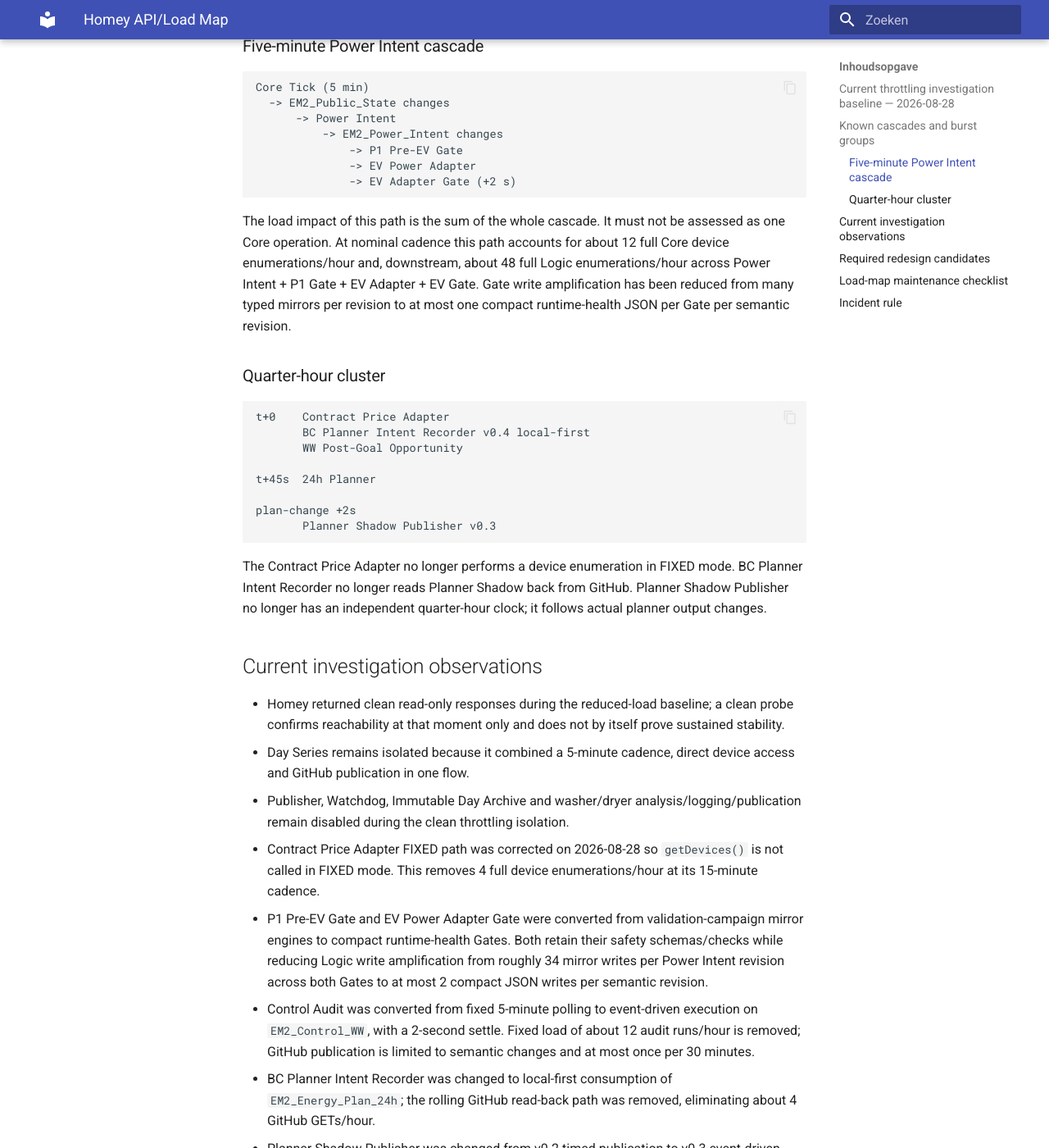
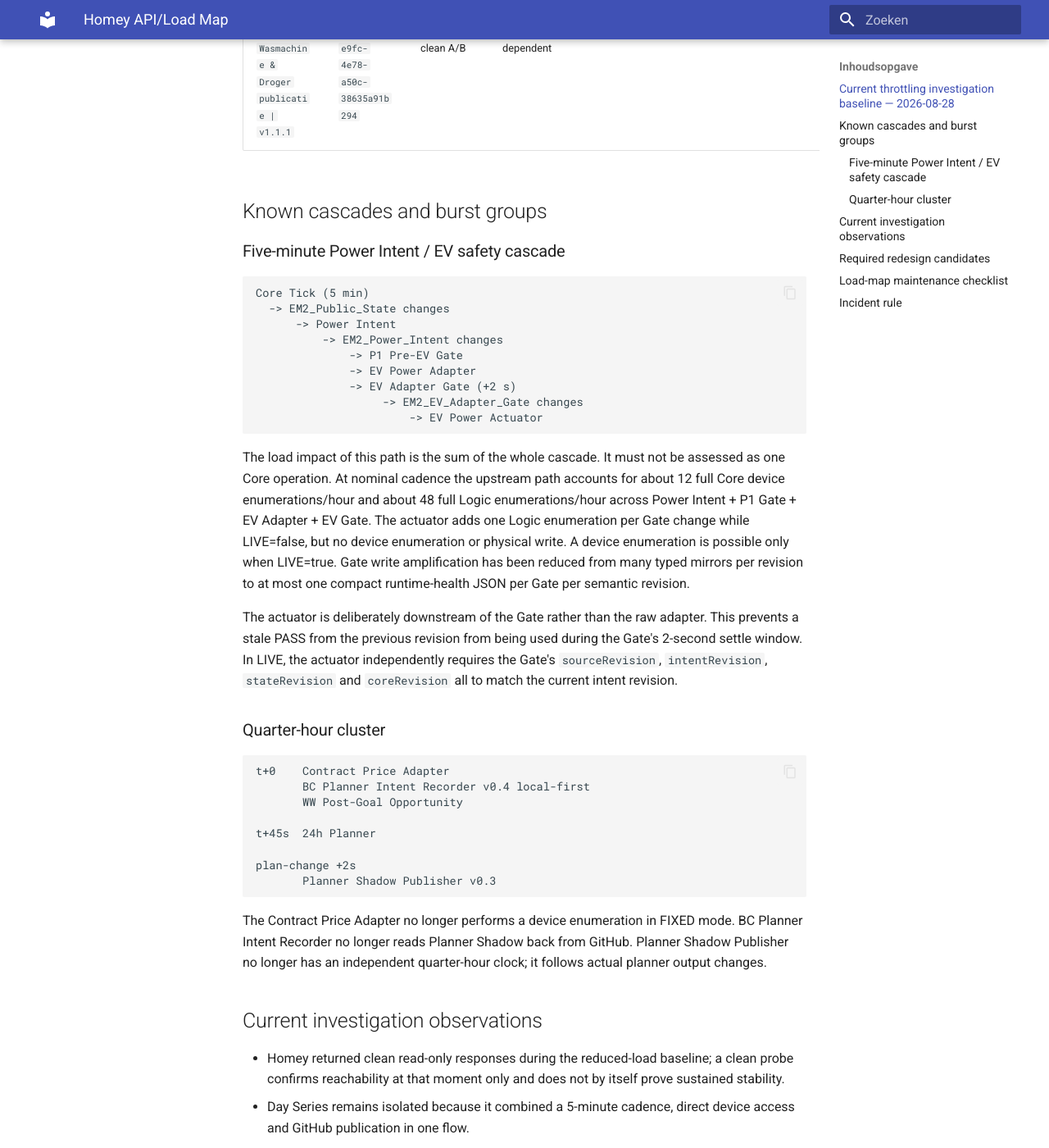
Before and after one commit to OnsKasteeltje/homey-energy-manual, an MkDocs documentation site: the page built from docs/software-architecture/operations/homey-api-load-map.md, in a window 1280 px wide and 1400 px high, scrolled down 3971 px. Shown: the whole window at 82% size. Built offline with MkDocs 1.6.1 and Material for MkDocs 9.7.7, drawn with Linux system fonts in a browser that asks for light colours; some of the changed text lies outside the part shown.

Commit message:
docs: align load map with EV gate-driven actuator hardening

````diff
--- a/docs/software-architecture/operations/homey-api-load-map.md
+++ b/docs/software-architecture/operations/homey-api-load-map.md
@@ -21,9 +21,10 @@
 | `EM v2 | 00 Core Tick | v0.10.13 (EV electrical context)` | `227f8d3b-7551-46dd-837d-1b8c69add824` | ON | every 5 min | `getDevices()` + `getVariables()` + multiple Logic writes | none in current Core path | updates `EM2_Public_State`, which starts Power Intent cascade | HIGH | PRODUCTION |
 | `EM v2 | 70 History | Day Series v0.5.4` | `14027232-905e-4b8b-828d-5b44b8f6692e` | **OFF for isolation test** | every 5 min when enabled | `getVariables()` + targeted P1 `getDevice()`; `getDevices()` for PV snapshot in some paths | GitHub GET/PUT every run for `energy-day-v2.json`; more at rollover | primary current throttling suspect; isolated on 2026-08-28 | **CRITICAL** | EVIDENCE / TELEMETRY |
 | `EM v2 | 20 Power Intent | P1 v0.2.1 SHADOW` | `19d9d8a6-ec32-4639-be5e-71e9f034d31b` | ON | `EM2_Public_State` changed | `getVariables()` + one output Logic write when revision changes | none | triggers P1 Gate, EV Adapter and EV Adapter Gate | MEDIUM | SHADOW |
-| `EM v2 | 80 Validation | P1 Pre-EV Gate v0.2` | `557ed7e8-9efe-4173-bc06-8e629214e172` | ON | `EM2_Power_Intent` changed | one `getVariables()` + at most one compact `EM2_P1_PreEV_Gate` JSON write per semantic revision | none | runtime-health mode; typed campaign mirrors/counters removed; identical semantic retrigger is no-write | LOW/MEDIUM | VALIDATION / RUNTIME HEALTH |
+| `EM v2 | 80 Validation | P1 Pre-EV Gate v0.2` | `557ed7e8-9efe-4173-bc06-8e629214e172` | ON | `EM2_Power_Intent` changed | one `getVariables()` + at most one compact `EM2_P1_PreEV_Gate` JSON write per semantic revision | none | runtime-health mode; status vocabulary aligned to P1 v0.2.1 PV-only contract; typed campaign mirrors/counters removed | LOW/MEDIUM | VALIDATION / RUNTIME HEALTH |
 | `EM v2 | 60 Adapter | EV Power v0.1 SHADOW` | `953e9b18-3576-4557-b940-ed4a64eb2516` | ON | `EM2_Power_Intent` changed | `getVariables()` + adapter output Logic write | none | no device read/write; idempotent by revision/schema/target | MEDIUM | SHADOW |
-| `EM v2 | 80 Validation | EV Power Adapter Gate v0.2` | `ec5e5d34-8205-4cf0-a661-7bf744feb6e0` | ON | `EM2_Power_Intent` changed + 2 s | one `getVariables()` + at most one compact `EM2_EV_Adapter_Gate` JSON write per semantic revision | none | safety schema + `finalStatus` preserved for actuator; typed mirror/campaign outputs removed; identical semantic retrigger is no-write | LOW/MEDIUM | VALIDATION / RUNTIME HEALTH |
+| `EM v2 | 80 Validation | EV Power Adapter Gate v0.2` | `ec5e5d34-8205-4cf0-a661-7bf744feb6e0` | ON | `EM2_Power_Intent` changed + 2 s | one `getVariables()` + at most one compact `EM2_EV_Adapter_Gate` JSON write per semantic revision | none | safety schema + `finalStatus` preserved; gate publishes source/intent/state/core revisions used by actuator coherency guard | LOW/MEDIUM | VALIDATION / RUNTIME HEALTH |
+| `EM v2 | 60 Actuator | EV Power v0.2 LIVE OWNERSHIP` | `fea23193-a03f-49dd-9780-7e72ee48747d` | ON | **event-driven on `EM2_EV_Adapter_Gate` changed**; manual Start remains | always one `getVariables()`; LIVE=false only status Logic write and **0 device reads/writes**; LIVE=true performs one charger enumeration when a write/no-op check is required | none outside Easee device path | gate-driven since 2026-08-28; LIVE requires Gate PASS and gate source/intent/state/core revisions all equal current intent revision; only `target_charger_current`; invalid LIVE input fails closed to 0 A | LOW in SHADOW / SAFETY-CRITICAL in LIVE | ACTUATOR / CONTROL |
 | `EM v2 | 30 Context | Contract Price Adapter v0.8` | `b1c495cb-6ccd-4fb8-b4bf-365845dbb6e7` | ON | every 15 min + manual | FIXED: two Logic enumerations across condition/classifier, **0 `getDevices()`**; DYNAMIC: PBTH device enumeration only in dynamic branch | PBTH only for DYNAMIC | FIXED path optimized 2026-08-28; removes 4 full device enumerations/hour versus previous implementation | MEDIUM | PRODUCTION CONTEXT |
 | `EM v2 | 45 Planner | 24h Energy Plan v0.4.3 SHADOW` | `27617767-0a64-43a3-9bcb-e34b0dd6a5c0` | ON | every 15 min + 45 s + manual | `getVariables()`; 96-slot plan generation | Open-Meteo fetch each run | CPU/data-heavy but no device enumeration; about 4 Logic enumerations + 4 weather fetches/hour | MEDIUM/HIGH | SHADOW |
 | `EM v2 | 46 Publish | Planner Shadow v0.3 event-driven` | `5b3b80fe-96d1-406d-91ef-cf75a4e65d45` | ON | `EM2_Energy_Plan_24h` changed + 2 s; manual Start remains | `getVariables()`; one small local publish-cache Logic write after successful publish | steady-state **1 GitHub PUT per new plan**; GET only on cache miss/first run or conflict recovery | 15-min publisher cron removed; duplicate `plan.generatedAt` skipped; approximately **8 -> 4 GitHub HTTP calls/hour** at normal 15-min planner cadence | LOW/MEDIUM | SHADOW / OBSERVABILITY |
@@ -40,7 +41,7 @@
 
 ## Known cascades and burst groups
 
-### Five-minute Power Intent cascade
+### Five-minute Power Intent / EV safety cascade
 
 ```text
 Core Tick (5 min)
@@ -50,9 +51,13 @@
               -> P1 Pre-EV Gate
               -> EV Power Adapter
               -> EV Adapter Gate (+2 s)
+                   -> EM2_EV_Adapter_Gate changes
+                       -> EV Power Actuator
 ```
 
-The load impact of this path is the sum of the whole cascade. It must not be assessed as one Core operation. At nominal cadence this path accounts for about 12 full Core device enumerations/hour and, downstream, about 48 full Logic enumerations/hour across Power Intent + P1 Gate + EV Adapter + EV Gate. Gate write amplification has been reduced from many typed mirrors per revision to at most one compact runtime-health JSON per Gate per semantic revision.
+The load impact of this path is the sum of the whole cascade. It must not be assessed as one Core operation. At nominal cadence the upstream path accounts for about 12 full Core device enumerations/hour and about 48 full Logic enumerations/hour across Power Intent + P1 Gate + EV Adapter + EV Gate. The actuator adds one Logic enumeration per Gate change while LIVE=false, but no device enumeration or physical write. A device enumeration is possible only when LIVE=true. Gate write amplification has been reduced from many typed mirrors per revision to at most one compact runtime-health JSON per Gate per semantic revision.
+
+The actuator is deliberately downstream of the Gate rather than the raw adapter. This prevents a stale PASS from the previous revision from being used during the Gate's 2-second settle window. In LIVE, the actuator independently requires the Gate's `sourceRevision`, `intentRevision`, `stateRevision` and `coreRevision` all to match the current intent revision.
 
 ### Quarter-hour cluster
 
@@ -75,10 +80,12 @@
 - Day Series remains isolated because it combined a 5-minute cadence, direct device access and GitHub publication in one flow.
 - Publisher, Watchdog, Immutable Day Archive and washer/dryer analysis/logging/publication remain disabled during the clean throttling isolation.
 - Contract Price Adapter FIXED path was corrected on 2026-08-28 so `getDevices()` is not called in FIXED mode. This removes 4 full device enumerations/hour at its 15-minute cadence.
-- P1 Pre-EV Gate and EV Power Adapter Gate were converted from validation-campaign mirror engines to compact runtime-health Gates. Both retain their safety schemas/checks while reducing Logic write amplification from roughly 34 mirror writes per Power Intent revision across both Gates to at most 2 compact JSON writes per semantic revision.
+- P1 Pre-EV Gate and EV Power Adapter Gate are compact runtime-health Gates. The P1 Gate status vocabulary is aligned with P1 v0.2.1 (`NUMERIC_PV_EXPORT_TARGET` and `OPPORTUNITY_WITHOUT_PV_BUDGET`).
+- The EV Power Actuator was hardened on 2026-08-28 from adapter-driven to Gate-driven execution. It no longer has a stale-PASS race across the Gate settle window, and LIVE requires exact revision coherence across intent, adapter, state and Gate before a positive physical write can occur.
 - Control Audit was converted from fixed 5-minute polling to event-driven execution on `EM2_Control_WW`, with a 2-second settle. Fixed load of about 12 audit runs/hour is removed; GitHub publication is limited to semantic changes and at most once per 30 minutes.
 - BC Planner Intent Recorder was changed to local-first consumption of `EM2_Energy_Plan_24h`; the rolling GitHub read-back path was removed, eliminating about 4 GitHub GETs/hour.
 - Planner Shadow Publisher was changed from v0.2 timed publication to v0.3 event-driven publication. Normal external load falls from one GitHub GET + one PUT every 15 minutes (~8 calls/hour) to one PUT per changed planner output (~4 calls/hour), with GET reserved for cache initialization or conflict recovery.
+- The positive Tesla LIVE regulation smoke has **not yet been performed** after this safety hardening; the architecture blocker is removed, but runtime proof still requires a fresh natural positive EV target and controlled smoke.
 
 ## Required redesign candidates
 
@@ -88,7 +95,7 @@
 4. Resolve the duplicate enabled `WW Scheduling SHADOW v0.1` flows after caller/dependency analysis.
 5. Stagger or remove remaining independent clocks where event-driven chaining already establishes correct ordering.
 6. Review Core Tick Logic-write fan-out after a clean multi-cycle stability baseline, because Core remains the principal unavoidable 5-minute device reader.
-7. Before a positive EV LIVE smoke, separately inspect the actuator/Gate revision-coherency path so load hardening and safety hardening remain distinct concerns.
+7. Execute the controlled positive EV LIVE smoke only on a fresh natural positive `EV_target_W`, current Gate PASS and demonstrably correct adapter output; do not weaken safety criteria to make the smoke pass.
 
 ## Load-map maintenance checklist
 
````
Also changed, not shown: other parts of docs/software-architecture/operations/homey-api-load-map.md (+1 -1 lines).
